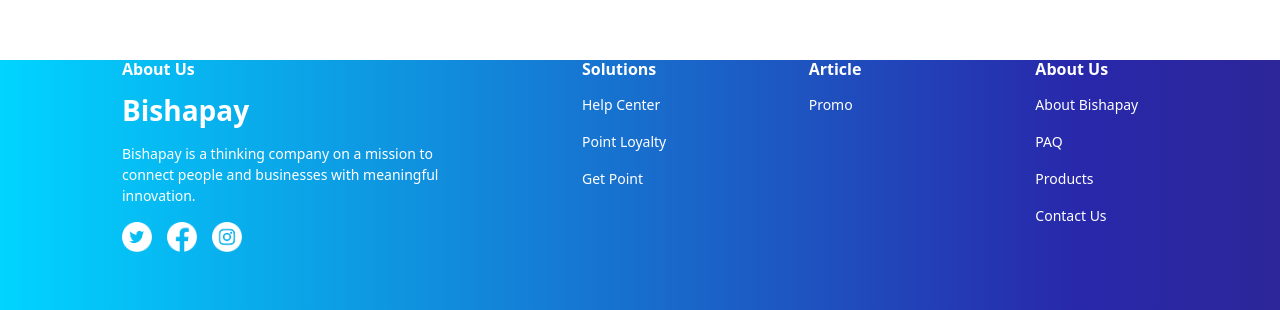
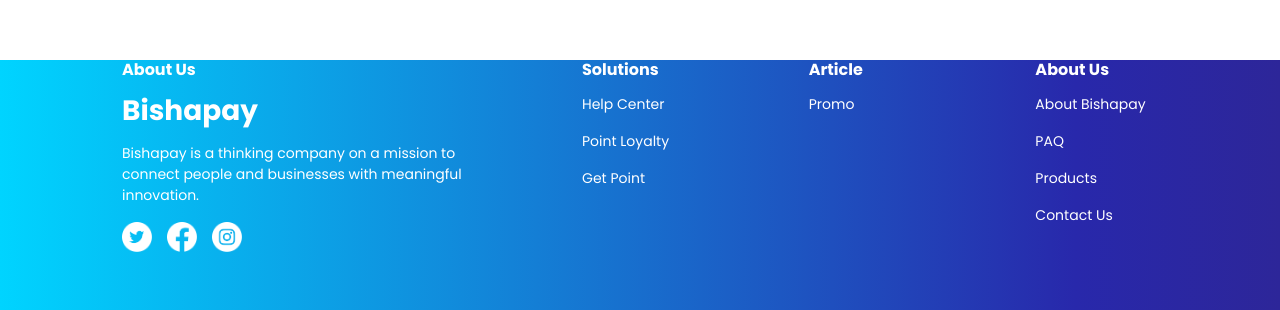
Before and after one commit to AltaCapstoneTeam14/FE, a React (Create React App) app: page / in a window 1280 px wide. Shown: the part 490-800 px from the top of the page. Built offline with nearby package versions, Linux system fonts and the light colour scheme.

Commit message:
add font

```diff
--- a/src/App.js
+++ b/src/App.js
@@ -1,9 +1,10 @@
 import React from "react";
 import { BrowserRouter, Routes, Route } from "react-router-dom";
-// import Faq from "./Pages/Faq/Faq";
+import Faq from "./Pages/Faq/Faq";
 import Footer from "./Components/Footer/Footer"
 import LandingPage from "./Pages/LandingPage";
 import 'bootstrap/dist/css/bootstrap.min.css';
+import './Assets/style/main.css';
 
 function App() {
   return (
@@ -12,6 +13,7 @@
         <Routes>
           <Route path="/" element={<Footer />} />
           <Route path="/landing-page" element={<><LandingPage/></>} />
+          <Route path="/faq" element={<><Faq/></>} />
         </Routes>
       </BrowserRouter>
     </>
--- /dev/null
+++ b/src/Assets/style/main.css
@@ -0,0 +1,5 @@
+@import url('https://fonts.googleapis.com/css2?family=Poppins:ital,wght@0,100;0,200;0,300;0,400;0,500;0,600;0,700;0,800;0,900;1,100;1,200;1,300;1,400;1,500;1,600;1,700;1,800;1,900&display=swap');
+
+*{
+    font-family: 'Poppins', sans-serif;
+}
```
